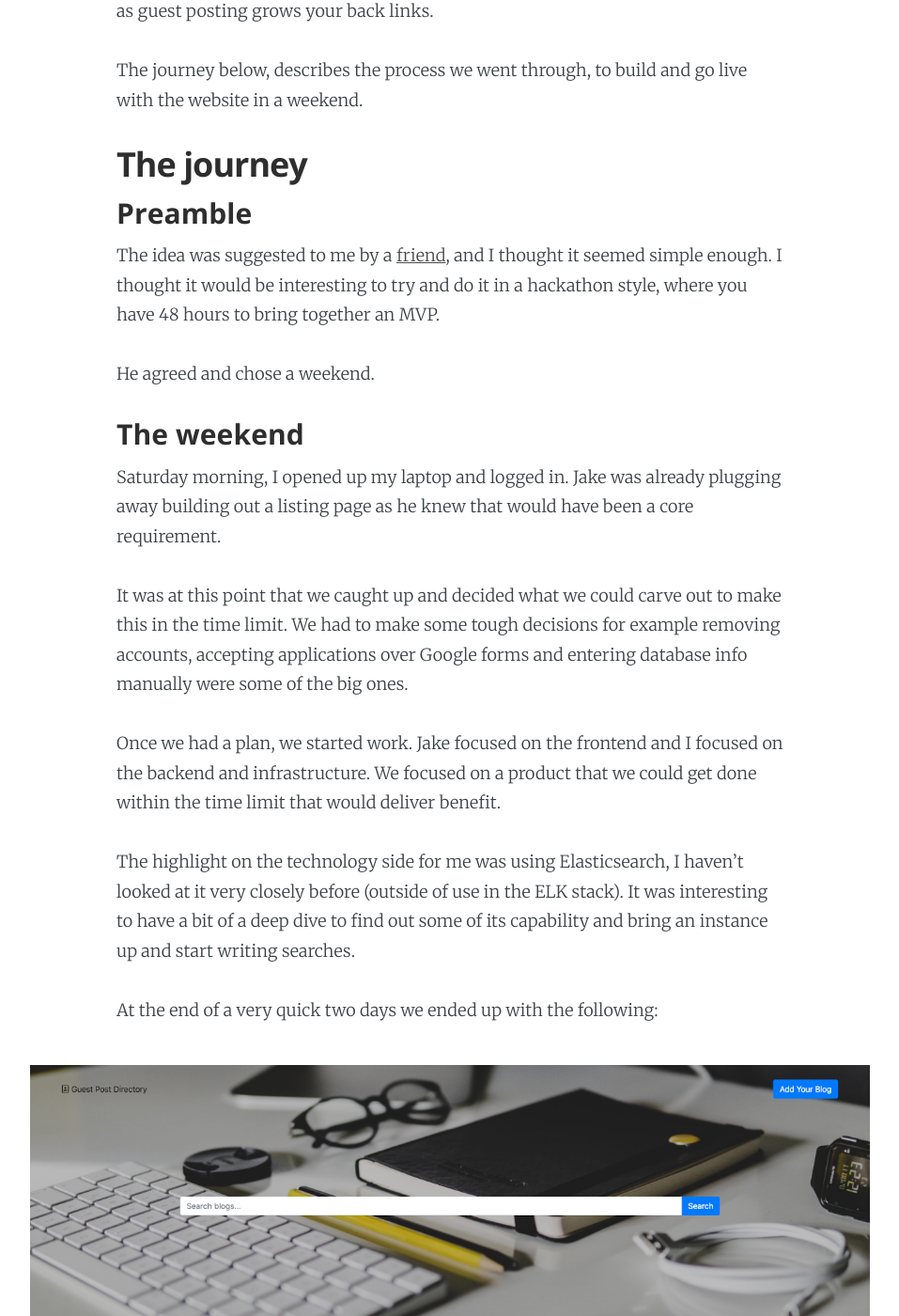
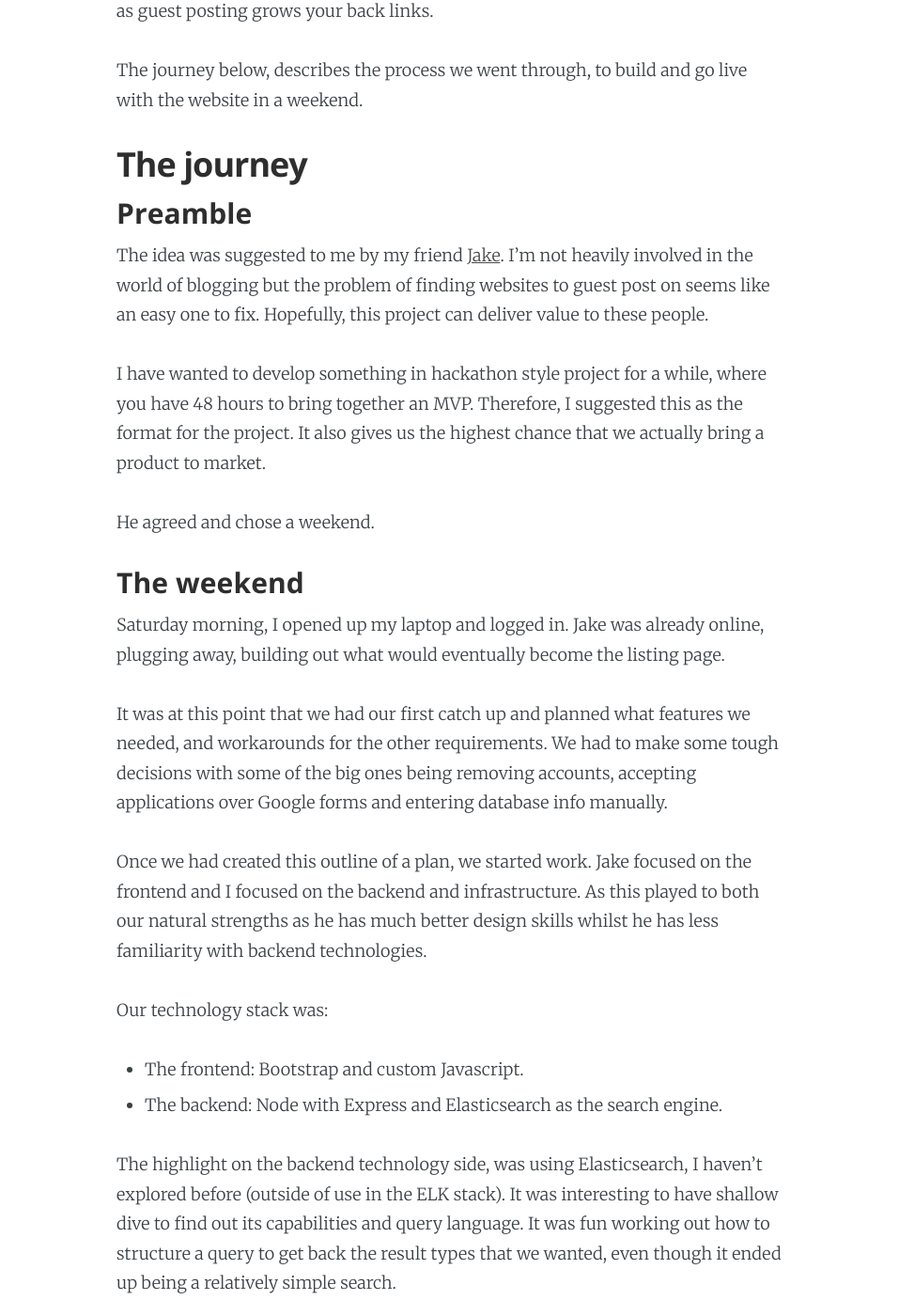
Before and after one commit to NiallBunting/niallbunting.github.io, a Jekyll site: the page built from _posts/2020-08-02-guest-post-directory-small-startups.markdown, in a window 1280 px wide and 1400 px high, scrolled down 470 px. Shown: the whole window at 94% size, without its empty margins (161-1118 px from the left). Built offline with Jekyll 4.4.1, drawn with Linux system fonts in a browser that asks for light colours; some of the changed text lies outside the part shown.

Commit message:
Second draft of GPD post

```diff
--- a/_posts/2020-08-02-guest-post-directory-small-startups.markdown
+++ b/_posts/2020-08-02-guest-post-directory-small-startups.markdown
@@ -15,19 +15,26 @@ The journey below, describes the process we went through, to build and go live w
 
 ### Preamble
 
-The idea was suggested to me by a [friend][jake], and I thought it seemed simple enough. I thought it would be interesting to try and do it in a hackathon style, where you have 48 hours to bring together an MVP.
+The idea was suggested to me by my friend [Jake][jake]. I'm not heavily involved in the world of blogging but the problem of finding websites to guest post on seems like an easy one to fix. Hopefully, this project can deliver value to these people.
+
+I have wanted to develop something in hackathon style project for a while, where you have 48 hours to bring together an MVP. Therefore, I suggested this as the format for the project. It also gives us the highest chance that we actually bring a product to market.
 
 He agreed and chose a weekend.
 
 ### The weekend
 
-Saturday morning, I opened up my laptop and logged in. Jake was already plugging away building out a listing page as he knew that would have been a core requirement.
+Saturday morning, I opened up my laptop and logged in. Jake was already online, plugging away, building out what would eventually become the listing page.
 
-It was at this point that we caught up and decided what we could carve out to make this in the time limit. We had to make some tough decisions for example removing accounts, accepting applications over Google forms and entering database info manually were some of the big ones.
+It was at this point that we had our first catch up and planned what features we needed, and workarounds for the other requirements. We had to make some tough decisions with some of the big ones being removing accounts, accepting applications over Google forms and entering database info manually.
 
-Once we had a plan, we started work. Jake focused on the frontend and I focused on the backend and infrastructure. We focused on a product that we could get done within the time limit that would deliver benefit.
+Once we had created this outline of a plan, we started work. Jake focused on the frontend and I focused on the backend and infrastructure. As this played to both our natural strengths as he has much better design skills whilst he has less familiarity with backend technologies.
 
-The highlight on the technology side for me was using Elasticsearch, I haven’t looked at it very closely before (outside of use in the ELK stack). It was interesting to have a bit of a deep dive to find out some of its capability and bring an instance up and start writing searches.
+Our technology stack was:
+* The frontend: Bootstrap and custom Javascript.
+* The backend: Node with Express and Elasticsearch as the search engine.
+
+The highlight on the backend technology side, was using Elasticsearch, I haven’t explored before (outside of use in the ELK stack). It was interesting to have shallow dive to find out its capabilities and query language. It was fun working out how to structure a query to get back the result types that we wanted, even though it ended up being a relatively simple search.
+
 
 At the end of a very quick two days we ended up with the following:
 
@@ -37,17 +44,17 @@ At the end of a very quick two days we ended up with the following:
 
 We have continued to do minor bug fixes and improvements to the application in the week since. Our main focus has been on making the platform more reliable and gathering users.
 
-Also did some work about making it easier to take new entries off the spreadsheet that we are currently using and upgraded the server to be more powerful.
+We have a backlog of ideas and tasks that need doing to improve the website, that we want to get to over the future.
 
 ## My takeaways
 
-On finishing that weekend, I was definitely on a high. The fact that we actually got a signup the next day just added it. I felt like we were actually done, that’s a very rare feeling in software engineering. Often sprints just seem to blur together and as someone said to me:
+After finishing our products MVP that weekend, I was definitely feeling on a high. That we actually got a signup the next day just added to it. I felt like we were actually done, with what we set out to do, that’s sometimes a rare feeling in software engineering. Often sprints just seem to blur together in endless backlogs and as someone said to me:
 
 > I’ve been sprinting for years, it’s more like a marathon.
 >
 > -- <cite>Rob, from work</cite>
 
-For me, even though there was more to do it felt like the two aspects below caused it:
+It was great to hit the goal of MVP and actually be done.
 
 ### Real MVP
 
```
Also changed, not shown: other parts of _posts/2020-08-02-guest-post-directory-small-startups.markdown (+1 -1 lines).
